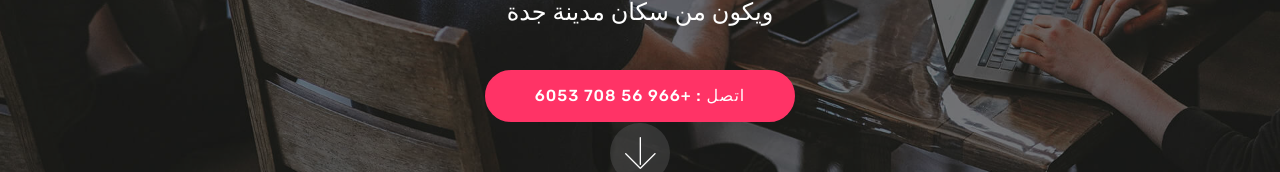
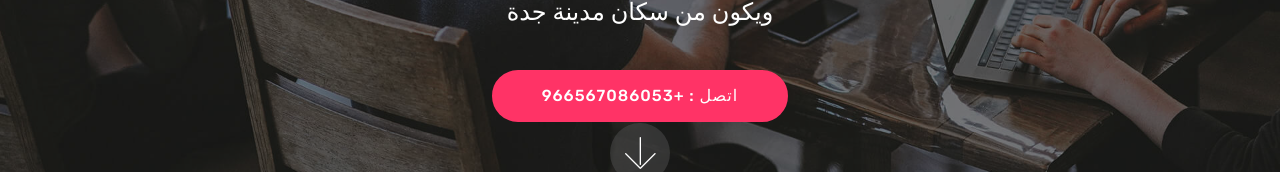
Before and after one commit to wss464/wss464.github.io, a plain HTML site: page index.html in a window 1280 px wide. Shown: the part 572-744 px from the top of the page. Drawn offline with Linux system fonts and the light colour scheme; files whose address does not match are found by name.

Commit message:
Update index.html

```diff
--- a/index.html
+++ b/index.html
@@ -36,7 +36,7 @@
                 <h1 dir="rtl" class="mbr-section-title mbr-bold pb-3 mbr-fonts-style display-1">مطلوب<br>مدير مشاريع أو مراقب مشاريع البناء<br>لشركة مقاولات<br></h1>
 
                 <p dir="rtl" class="mbr-text pb-3 mbr-fonts-style display-5">** المتطلبات**<br>مدير مشاريع أو مراقب مشاريع بناء عظم و تشطيب ( مقاولات)<br>بخبره لا تقل عن ٧ سنوات في مجال مراقبة و إدارة المشاريع<br>ويكون من سكان مدينة جدة</p>
-                <div dir="rtl" class="mbr-section-btn"><a class="btn btn-md btn-secondary display-4" href="tel:+966567086053">اتصل :&nbsp;+966 56 708 6053</a></div>
+                <div dir="rtl" class="mbr-section-btn"><a class="btn btn-md btn-secondary display-4" href="tel:+966567086053">اتصل :&nbsp;+966567086053</a></div>
             </div>
         </div>
     </div>
```
